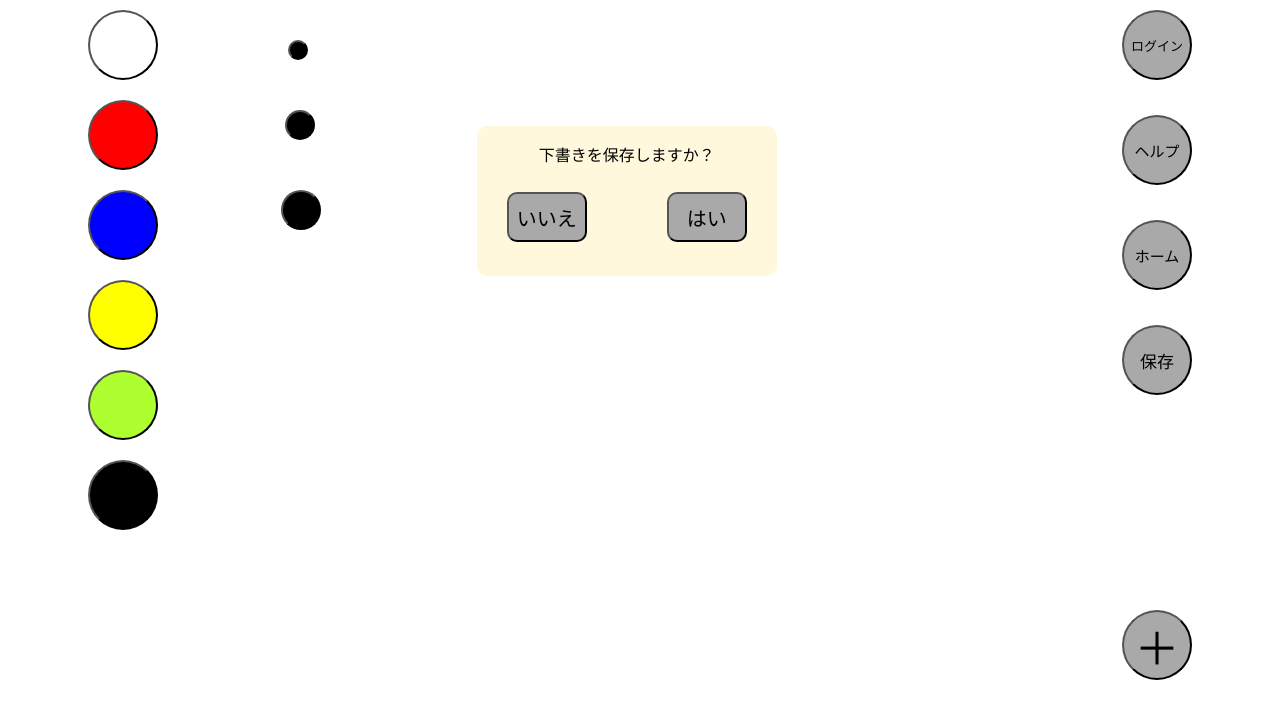
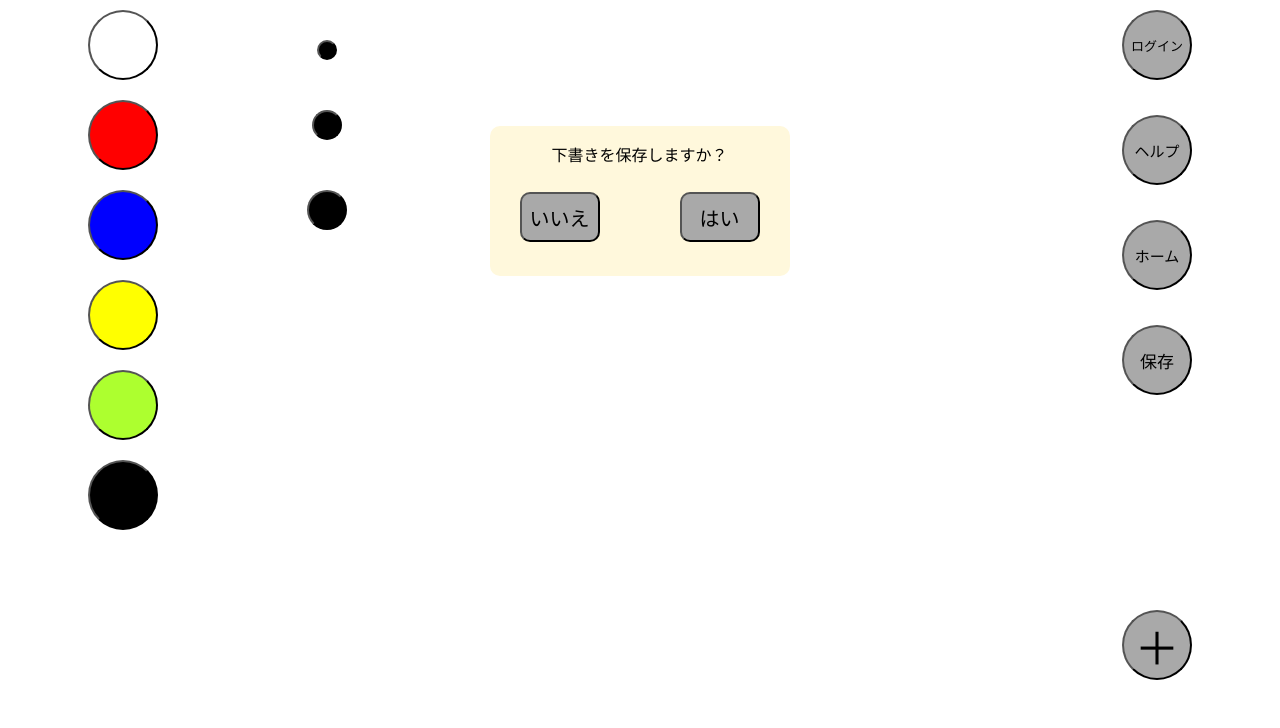
Before and after one commit to i078ff/hand_draw, a Flask app: template app/templates/index2.html in a window 1280 px wide. Shown: the part 98-826 px from the top of the page. Run offline with Flask 2, Linux system fonts and the light colour scheme; the template is opened without the code that fills it, so the values that code supplies are empty.

Commit message:
太さがあまり動かないように変更しました．

```diff
--- a/app/static/style/stylesheet.css
+++ b/app/static/style/stylesheet.css
@@ -47,6 +47,24 @@ font-size: 20px;
     margin-bottom:30%;
 
 }
+.white button{
+    background-color: white;
+}
+.red button{
+    background-color: red;
+}
+.blue button{
+    background-color: blue;
+}
+.yellow button{
+    background-color: yellow;
+}
+.green button{
+    background-color: greenyellow;
+}
+.black button{
+    background-color: black;
+}
 .button_1{
     margin-right: 40%;
     margin-left: 8px;
@@ -54,30 +72,32 @@ font-size: 20px;
 
 .s{
     margin-top: 30px;
-
-
+    margin-left:41px
 }
 .m{
     margin-top: 30px;
-    margin-left: -3px;
-
+    margin-left: 36px;
 }
 .l{
     margin-top: 30px;
-    margin-left: -7px;
-
+    margin-left: 31px;
 }
 .s button{
     width:20px;
-    height:20px
+    height:20px;
+    background-color: black;
 }
 .m button{
     width:30px;
-    height:30px
+    height:30px;
+    background-color: black;
+
 }
 .l button{
     width:40px;
-    height:40px
+    height:40px;
+    background-color: black;
+
 }
 p{
     display: flex;
--- a/app/templates/index2.html
+++ b/app/templates/index2.html
@@ -45,18 +45,18 @@
 
         <div class="main">
             <div class="button">
-                <div class="white"><button style="background-color: white;"></button></div>
-                <div class="red"><button style="background-color: red;"></button></div>
-                <div class="bule"><button style="background-color: blue;"></button></div>
-                <div class="yellow"><button style="background-color: yellow;"></button></div>
-                <div class="green"><button style="background-color: greenyellow;"></button></div>
-                <div class="black"><button style="background-color: black;"></button></div>
+                <div class="white"><button></button></div>
+                <div class="red"><button></button></div>
+                <div class="blue"><button></button></div>
+                <div class="yellow"><button></button></div>
+                <div class="green"><button></button></div>
+                <div class="black"><button></button></div>
              </div>
 
             <div class="button_1">
-                <div class="s"><button style="background-color: black;"></button></div>
-                <div class="m"><button style="background-color: black;"></button></div>
-                <div class="l"><button style="background-color: black;"></button></div>
+                <div class="s"><button></button></div>
+                <div class="m"><button></button></div>
+                <div class="l"><button></button></div>
             </div>
             <div class="draft_save">
                 <p>下書きを保存しますか？</p>
```
